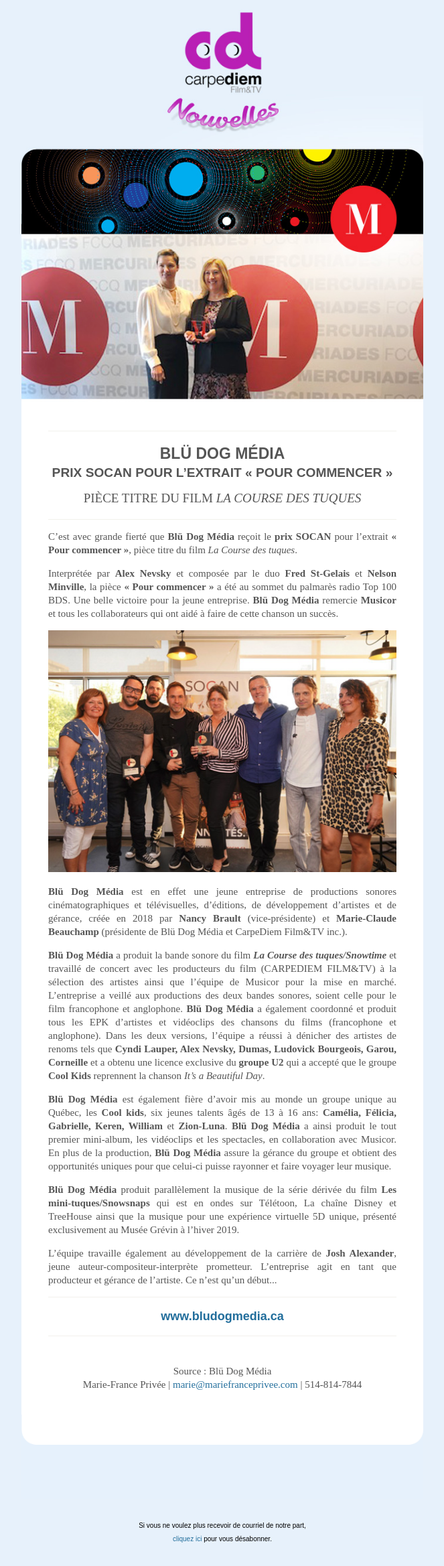
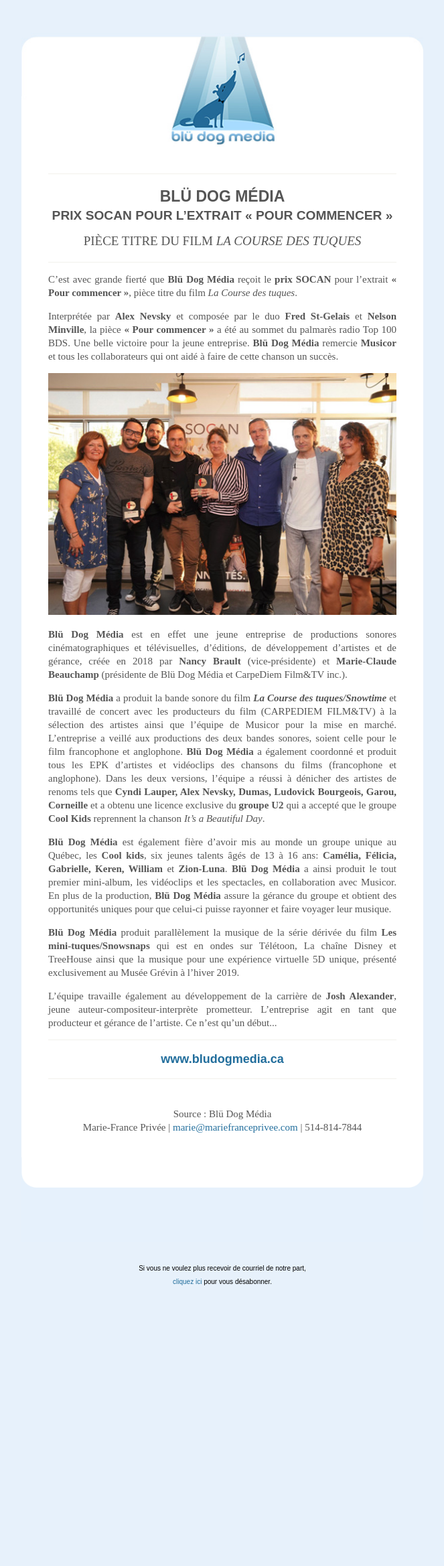
Before and after one commit to graphismatique/mfp, a Jekyll site: the page BlueDogSocan/index.html, which Jekyll copies as it is, in a window 1280 px wide. Shown: the whole page at 67% size, without its empty margins (308-971 px from the left). Built offline with Jekyll 4.4.1, drawn with Linux system fonts in a browser that asks for light colours; after the commit the page ends 1954 px from its top, so only the background shows below that.

Commit message:
Update index.html

```diff
--- a/BlueDogSocan/index.html
+++ b/BlueDogSocan/index.html
@@ -217,7 +217,7 @@
             <!-- <table role="presentation" cellspacing="0" cellpadding="0" border="0" align="center" width="100%" style="max-width: 600px;">
                 <tr>
                     <td>
-                         <p class="outside small"><a href="http://mariefranceprivee.com/LaCourseDesTuques/BandeAnnonce/" target="blank">Version en ligne</a></p>
+                         <p class="outside small"><a href="http://mariefranceprivee.com/BlueDogSocan/" target="blank">Version en ligne</a></p>
                     </td>
                 </tr>
             </table> -->
@@ -229,7 +229,7 @@
                 <!-- Image Header : BEGIN -->
                 <tr>
                     <td bgcolor="#ffffff">
-                        <a href="http://mariefranceprivee.com/Mercuriades/" target="blank"><img src="http://mariefranceprivee.com/Mercuriades/assets/header.jpg" border="0" align="center" style="width: 100%; max-width: 600px; height: auto; background: #dddddd; font-family: sans-serif; font-size: 15px; line-height: 20px; color: #555555;" class="g-img"></a>
+                        <a href="http://mariefranceprivee.com/BlueDogSocan/" target="blank"><img src="http://mariefranceprivee.com/BlueDogSocan/assets/header.jpg" border="0" align="center" style="width: 100%; max-width: 600px; height: auto; background: #dddddd; font-family: sans-serif; font-size: 15px; line-height: 20px; color: #555555;" class="g-img"></a>
                     </td>
                 </tr>
                 <!-- Image Header : END -->
@@ -269,7 +269,7 @@
                 <!-- Logo Footer : BEGIN -->
                 <tr>
                     <td style="text-align:center;">
-                        <img src="http://mariefranceprivee.com/Mercuriades/assets/footer.png" alt="Logos Footer" border="0" align="center" style="width: 100%; max-width: 600px; height: auto;" class="g-img">
+                        <img src="http://mariefranceprivee.com/BlueDogSocan/assets/footer.png" alt="Logos Footer" border="0" align="center" style="width: 100%; max-width: 600px; height: auto;" class="g-img">
                     </td>
                 </tr>
                 <!-- Logo Footer : END -->
```
